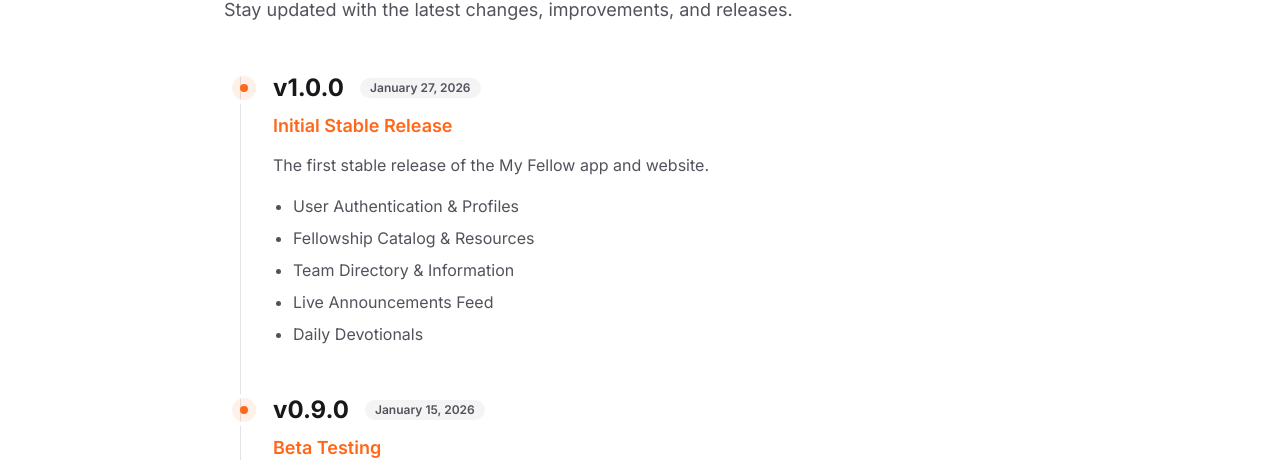
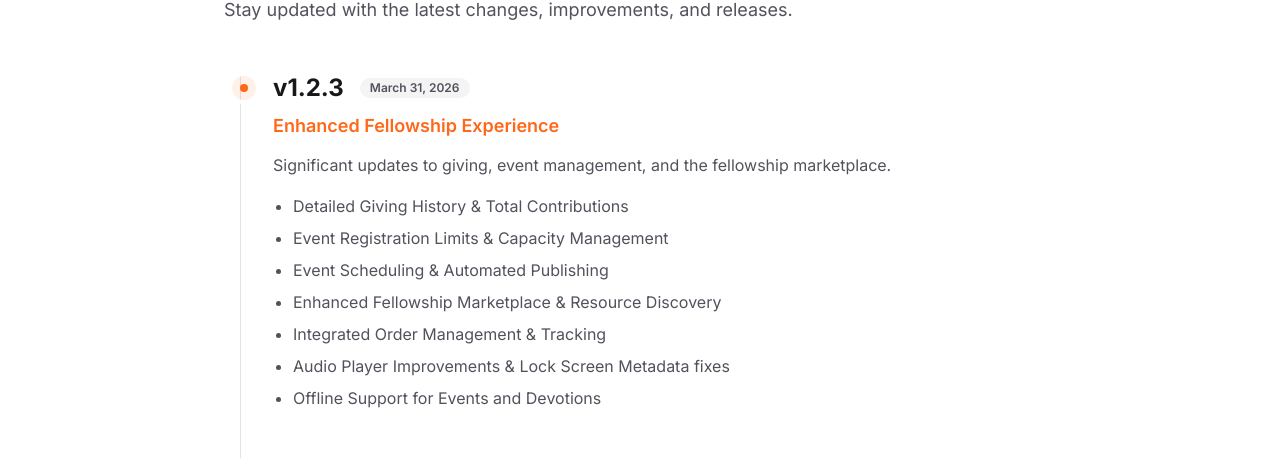
Before and after one commit to 4kilo-fellowship/my-fellow-website, a Next.js app: page /changelog in a window 1280 px wide. Shown: the part 196-656 px from the top of the page. Built offline with nearby package versions, Linux system fonts and the light colour scheme; no server answers.

Commit message:
chore: v1.0.0

```diff
--- a/app/changelog/page.tsx
+++ b/app/changelog/page.tsx
@@ -3,6 +3,22 @@ import Navbar from "@/components/Navbar";
 
 export default function ChangelogPage() {
   const changes = [
+    {
+      version: "v1.2.3",
+      date: "March 31, 2026",
+      title: "Enhanced Fellowship Experience",
+      description:
+        "Significant updates to giving, event management, and the fellowship marketplace.",
+      features: [
+        "Detailed Giving History & Total Contributions",
+        "Event Registration Limits & Capacity Management",
+        "Event Scheduling & Automated Publishing",
+        "Enhanced Fellowship Marketplace & Resource Discovery",
+        "Integrated Order Management & Tracking",
+        "Audio Player Improvements & Lock Screen Metadata fixes",
+        "Offline Support for Events and Devotions",
+      ],
+    },
     {
       version: "v1.0.0",
       date: "January 27, 2026",
```
